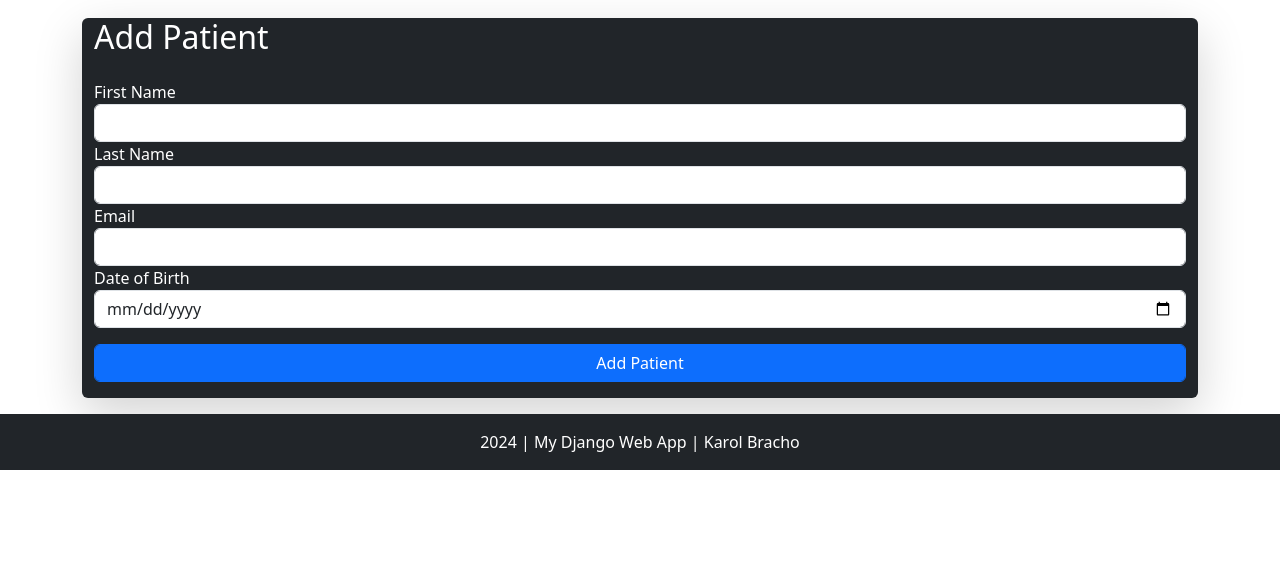
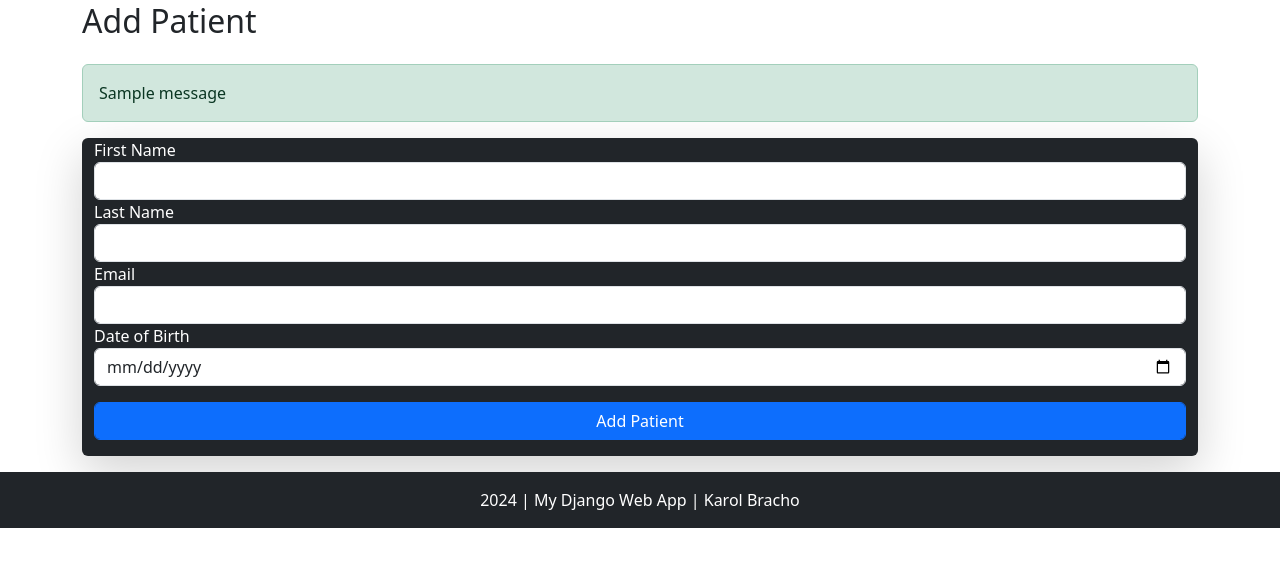
Before and after one commit to bykarol/django-webapp, a Django app: page /newpatient/ in a window 1280 px wide. Shown: the part 188-755 px from the top of the page. Run offline with Django 5.2, Linux system fonts and the light colour scheme; tables that the repository leaves empty hold one stand-in row (values such as "Sample post"); one stand-in notice (Sample message) is shown; some libraries are stand-ins or nearby versions.

Commit message:
adding userfirendly msg

```diff
--- a/mywebapp_project/app_pams/templates/base.html
+++ b/mywebapp_project/app_pams/templates/base.html
@@ -9,6 +9,7 @@
   <link rel="icon" type="image/png" href="{% static 'images/favicon.png' %}">
   <link rel="stylesheet" type="text/css" href="{% static 'css/styles.css' %}">
   <link href="https://cdn.jsdelivr.net/npm/bootstrap@5.3.1/dist/css/bootstrap.min.css" rel="stylesheet">
+  <!-- <script src="{% static 'js/main.js' %}"></script> -->
 </head>
 
 <body class="d-flex flex-column">
--- a/mywebapp_project/app_pams/templates/patientform.html
+++ b/mywebapp_project/app_pams/templates/patientform.html
@@ -2,9 +2,19 @@
 {% load static %}
 
 {% block page_content %}
-<div class="container d-flex flex-column mt-3 mb-3 bg-dark text-white rounded shadow-lg">
-  <h2 class="mb-4">Add Patient</h2>
-  <form method="POST">
+<h2 class="mb-4">Add Patient</h2>
+{% if messages %}
+{% for message in messages %}
+<div
+  class="alert {% if message.tags == 'success' %}alert-success{% elif message.tags == 'error' %}alert-danger{% elif message.tags == 'warning' %}alert-warning{% else %}alert-info{% endif %}"
+  role="alert">
+  {{ message }}
+</div>
+{% endfor %}
+{% endif %}
+
+<div class="container d-flex flex-column mb-3 bg-dark text-white rounded shadow-lg">
+  <form method="POST" onsubmit="alert('Patient succesfully added!')">
     {% csrf_token %}
     <div class="form-group">
       <label for="patient_firstname">First Name</label>
--- a/mywebapp_project/app_pams/views.py
+++ b/mywebapp_project/app_pams/views.py
@@ -1,4 +1,5 @@
-from django.shortcuts import render
+from django.shortcuts import render, redirect
+from django.contrib import messages
 from . forms import PatientForm
 
 # Create your views here.
@@ -10,6 +11,13 @@ def newpatient(request):
      form = PatientForm(request.POST)
      if form.is_valid():
         form.save()
+        messages.success(request, 'Patient added successfully!')
+        return redirect("/newpatient")
+     else:
+            # Loop through form.errors to identify specific errors
+            for field, errors in form.errors.items():
+                for error in errors:
+                    messages.error(request, f'Error in {field}: {error}')
   else:
      form = PatientForm()
   return render(request, "patientform.html", {'form': form})
```
Also changed, not shown: README.md.
